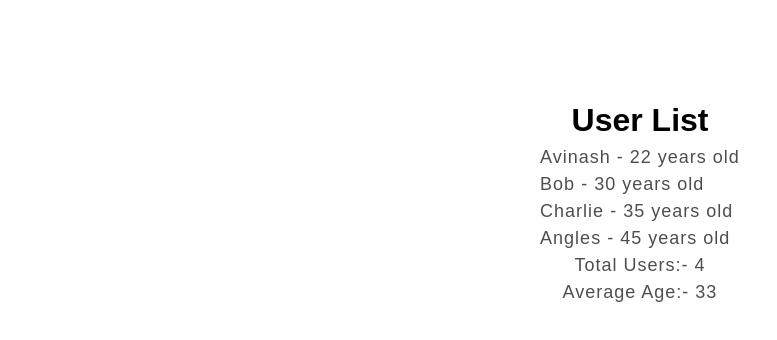
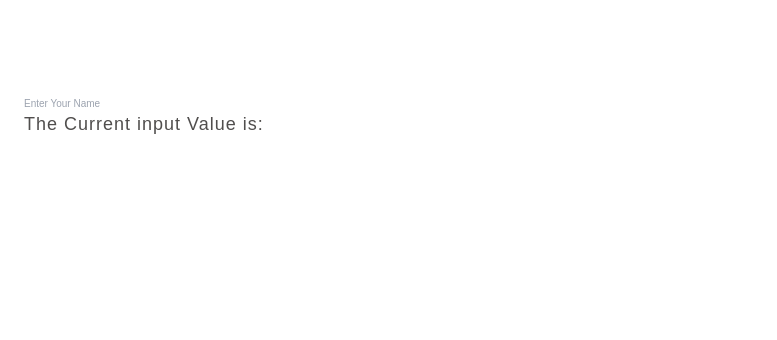
Before and after one commit to AvinashS97/reactJs, a React (Vite) app: page / in a window 1280 px wide. Shown: the top 340 px of the page, without its empty margins (0-777 px from the left). Built offline with nearby package versions, Linux system fonts and the light colour scheme.

Commit message:
Lifting the State Up

```diff
--- a/src/App.jsx
+++ b/src/App.jsx
@@ -5,8 +5,9 @@
 // import { EventHandling } from "./components/EventHandling";
 // import { EventProps } from "./components/EventProps";
 // import { EventPropagation} from "./components/EventPropagation";
-import { DerivedState } from "./components/DerivedState";
+// import { DerivedState } from "./components/DerivedState";
 import  "./components/EV.css";
+import { LiftingState } from "./components/LiftStateUp";
 // import { State } from "./components/hooks/State";
 
 // import {Fragment } from "react";
@@ -25,8 +26,8 @@
     {/* <EventProps/> */}
     {/* <EventPropagation /> */}
     {/* <State /> */}
-    <DerivedState />
-
+    {/* <DerivedState /> */}
+    {<LiftingState/>}
     {/* <Footer /> */}
    </section >
 )
--- /dev/null
+++ b/src/components/LiftStateUp.jsx
@@ -0,0 +1,25 @@
+import { useState } from "react";
+import { requestFormReset } from "react-dom";
+
+export const LiftingState = () => {
+    return (
+        <>
+        <InputComponent />
+        <DisplayComponent />
+        </>
+    );
+};
+
+const InputComponent = () => {
+    const [inputValue, setInputValue] = useState("")
+    return (
+    <>
+    <input type="text" placeholder="Enter Your Name" value={inputValue} onChange={(e)=> setInputValue (e.target.value)}></input>
+    </>
+    );
+};
+
+
+const DisplayComponent = () => {
+    return <p>The Current input Value is: </p>
+};
```
